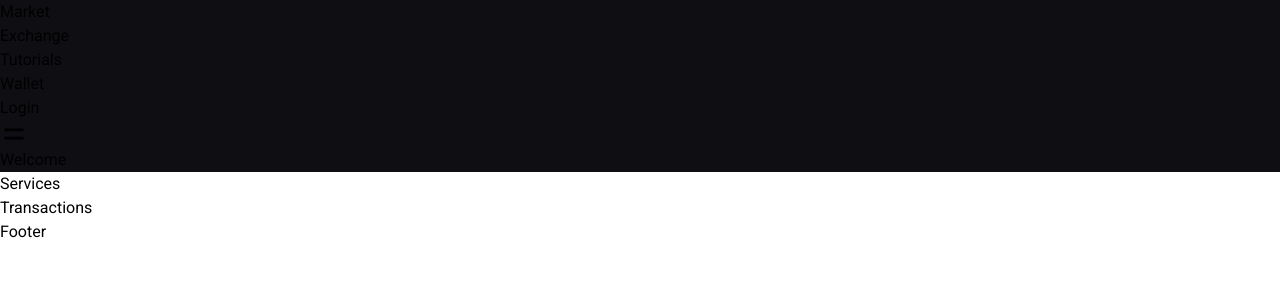
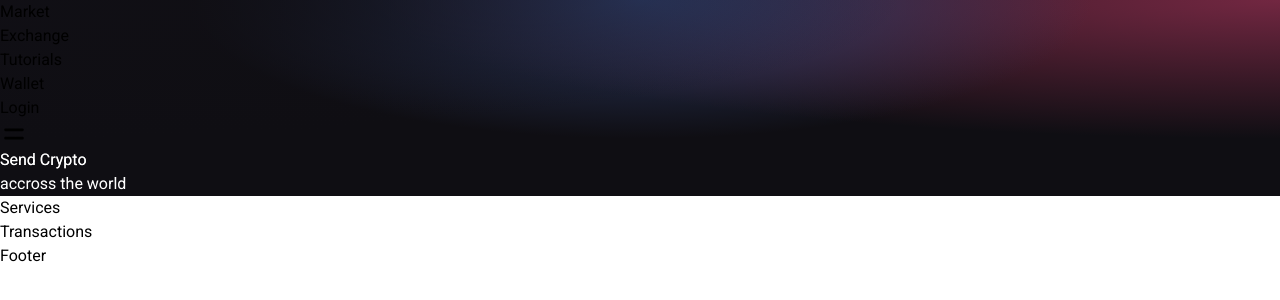
Before and after one commit to Daweed234/blockchain_app, a React (Vite) app: page / in a window 1280 px wide. Shown: the top 300 px of the page. Built offline with nearby package versions, Linux system fonts and the light colour scheme.

Commit message:
some styles added

```diff
--- a/src/Components/Welcome.jsx
+++ b/src/Components/Welcome.jsx
@@ -1,9 +1,20 @@
-import React from 'react'
+import React from "react";
+import { AiFillPlayCircle } from "react-icons/ai";
+import { BsInfoCircle } from "react-icons/bs";
+import { SiEthereum } from "react-icons/si";
+
+import { Loader } from "./";
 
 const Welcome = () => {
   return (
-    <div>Welcome</div>
-  )
-}
+    <div className="flex w-full justify-center items-center">
+      <div className=" flex flex-row md:flex-col items-start justify-between md:p-20 py-12 px-4">
+        <div className="flex flex-1 justify-start flex-col md:mr-10">
+          <h1 className="text-3xl sm:text-5xl text-white text-gradient">Send Crypto <br /> accross the world</h1>
+        </div>
+      </div>
+    </div>
+  );
+};
 
-export default Welcome
+export default Welcome;
--- a/src/index.css
+++ b/src/index.css
@@ -8,19 +8,69 @@ body{
 @tailwind components;
 @tailwind utilities;
 
-.gradient-bg-welcome{
+
+.gradient-bg-welcome {
+    background-color:#0f0e13;
+    background-image:
+      radial-gradient(at 0% 0%, hsla(253,16%,7%,1) 0, transparent 50%),
+      radial-gradient(at 50% 0%, hsla(225,39%,30%,1) 0, transparent 50%),
+      radial-gradient(at 100% 0%, hsla(339,49%,30%,1) 0, transparent 50%);
+  }
+
+  .gradient-bg-services {
+    background-color:#0f0e13;
+    background-image:
+      radial-gradient(at 0% 0%, hsla(253,16%,7%,1) 0, transparent 50%),
+      radial-gradient(at 50% 100%, hsla(225,39%,25%,1) 0, transparent 50%);
+  }
+
+  .gradient-bg-transactions {
     background-color: #0f0e13;
     background-image:
-    radial-gradient(at 0% 0%, hsla(253,16%,7%,1)0, transparent 50%),
-    radial-gradient(at 50% 0%, hsla(225,39%,30%,1)0, transparent 50%),
-    radial-gradient(at 100% 0%, hsla(339,49%,30%,1)0, transparent 50%),
-}
+      radial-gradient(at 0% 100%, hsla(253,16%,7%,1) 0, transparent 50%),
+      radial-gradient(at 50% 0%, hsla(225,39%,25%,1) 0, transparent 50%);
+  }
 
-.blue-glassmorphism {
-    background: rgba(0, 120, 255, 0.5);
-    backdrop-filter: blur(10px);
-    border-radius: 10px;
-    box-shadow: 0 8px 32px 0 rgba(31, 38, 135, 0.37);
-    backdrop-filter: blur(20px);
-    border: 1px solid rgba(255, 255, 255, 0.18);
+  .gradient-bg-footer {
+    background-color: #0f0e13;
+    background-image:
+      radial-gradient(at 0% 100%, hsla(253,16%,7%,1) 0, transparent 53%),
+      radial-gradient(at 50% 150%, hsla(339,49%,30%,1) 0, transparent 50%);
   }
+
+  .blue-glassmorphism {
+    background: rgb(39, 51, 89, 0.4);
+    border-radius: 16px;
+    box-shadow: 0 4px 30px rgba(0, 0, 0, 0.2);
+    backdrop-filter: blur(5px);
+    -webkit-backdrop-filter: blur(5px);
+    border: 1px solid rgba(0, 0, 0, 0.3);
+  }
+
+  /* white glassmorphism */
+  .white-glassmorphism {
+    background: rgba(255, 255, 255, 0.05);
+    border-radius: 16px;
+    backdrop-filter: blur(5px);
+    -webkit-backdrop-filter: blur(5px);
+    border: 1px solid rgba(255, 255, 255, 0.3);
+  }
+
+  .eth-card {
+    background-color:#a099ff;
+    background-image:
+      radial-gradient(at 83% 67%, rgb(152, 231, 156) 0, transparent 58%),
+      radial-gradient(at 67% 20%, hsla(357,94%,71%,1) 0, transparent 59%),
+      radial-gradient(at 88% 35%, hsla(222,81%,65%,1) 0, transparent 50%),
+      radial-gradient(at 31% 91%, hsla(9,61%,61%,1) 0, transparent 52%),
+      radial-gradient(at 27% 71%, hsla(336,91%,65%,1) 0, transparent 49%),
+      radial-gradient(at 74% 89%, hsla(30,98%,65%,1) 0, transparent 51%),
+      radial-gradient(at 53% 75%, hsla(174,94%,68%,1) 0, transparent 45%);
+  }
+
+  .text-gradient {
+    background-color: #fff;
+    background-image: radial-gradient(at 4% 36%, hsla(0,0%,100%,1) 0, transparent 53%), radial-gradient(at 100% 60%, rgb(0, 0, 0) 0, transparent 50%);
+    -webkit-background-clip: text;
+    -webkit-text-fill-color: transparent;
+  }
```
